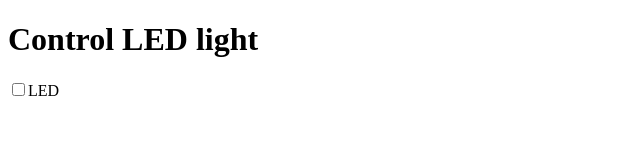
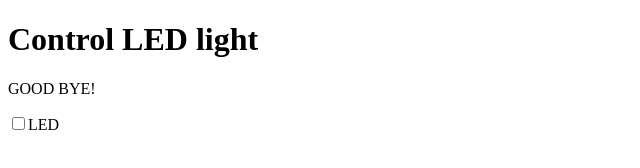
Before and after one commit to bumbe/nodetest, a plain HTML site: page public/index.html in a window 1280 px wide. Shown: the whole page, without its empty margins (0-640 px from the left). Drawn offline with Linux system fonts and the light colour scheme.

Commit message:
lägga till en p med goodbye i index.html

```diff
--- a/public/index.html
+++ b/public/index.html
@@ -2,6 +2,7 @@
 <html>
 <body>
 <h1>Control LED light</h1>
+<p>GOOD BYE!</p>
 <input id="light" type="checkbox">LED
 </body>
 </html>
```
